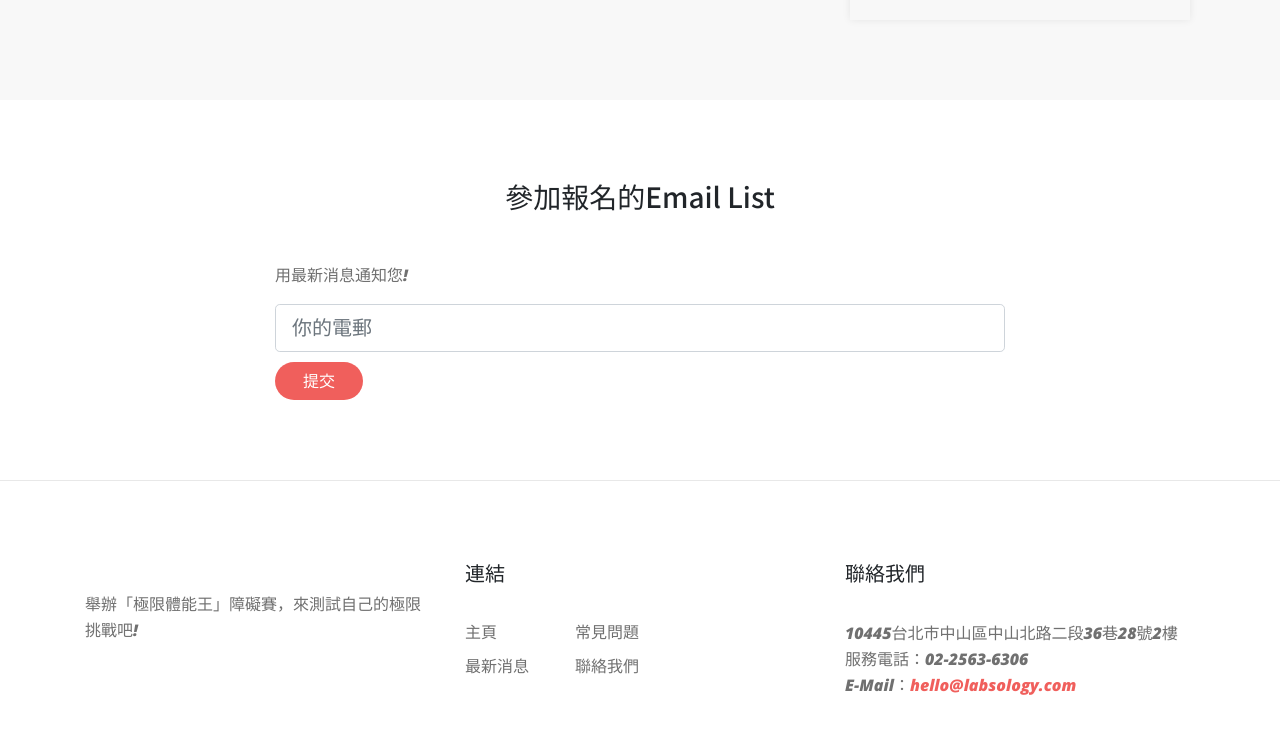
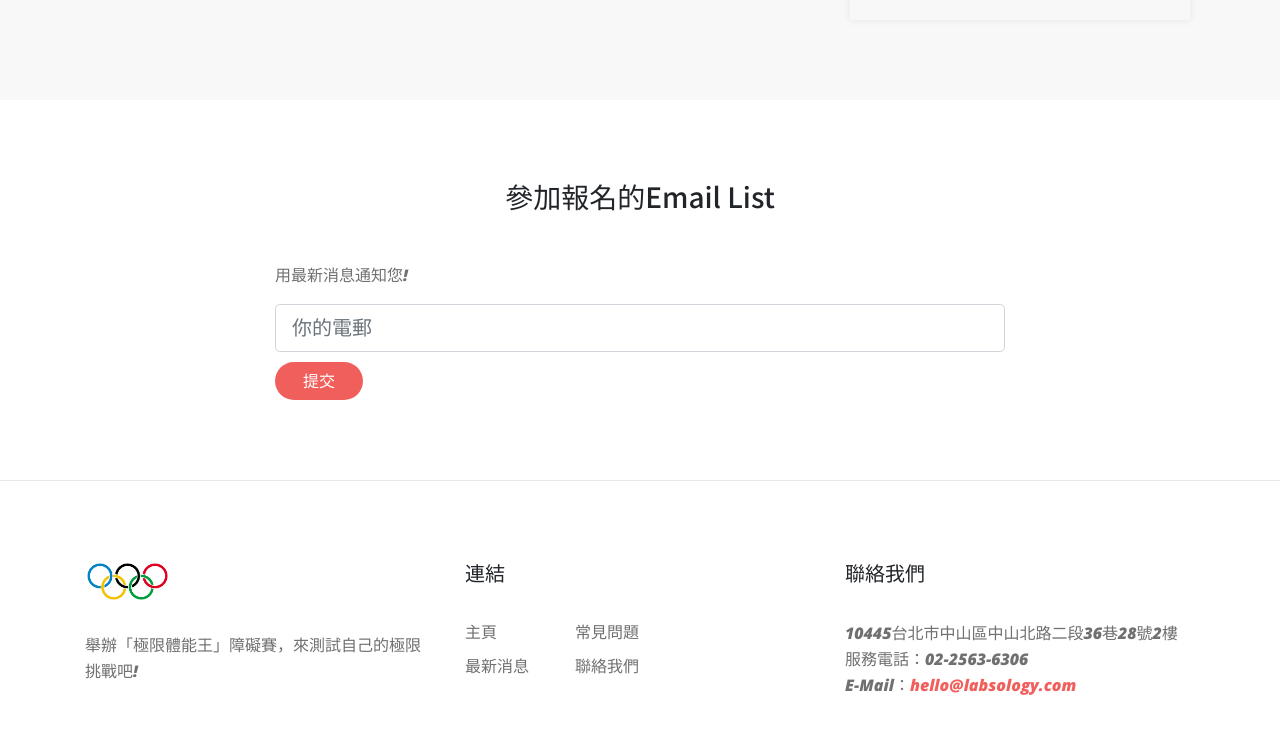
Before and after one commit to Ltu43058/Ltu43058.github.io, a plain HTML site: page index.html in a window 1280 px wide. Shown: the part 1590-2324 px from the top of the page. Drawn offline with nearby package versions, Linux system fonts and the light colour scheme.

Commit message:
Add files via upload

```diff
--- a/index.html
+++ b/index.html
@@ -180,7 +180,7 @@
         <div class="container">
             <div class="row">
                 <div class="col-md-4 text-left">
-                    <img scr="pictures/logo1.png" width="85">
+                    <img src="pictures/logo1.png" width="85">
                     <p>舉辦「極限體能王」障礙賽，來測試自己的極限挑戰吧!</p>
                 </div>
                 <div class="col-md-4 text-left">
```
